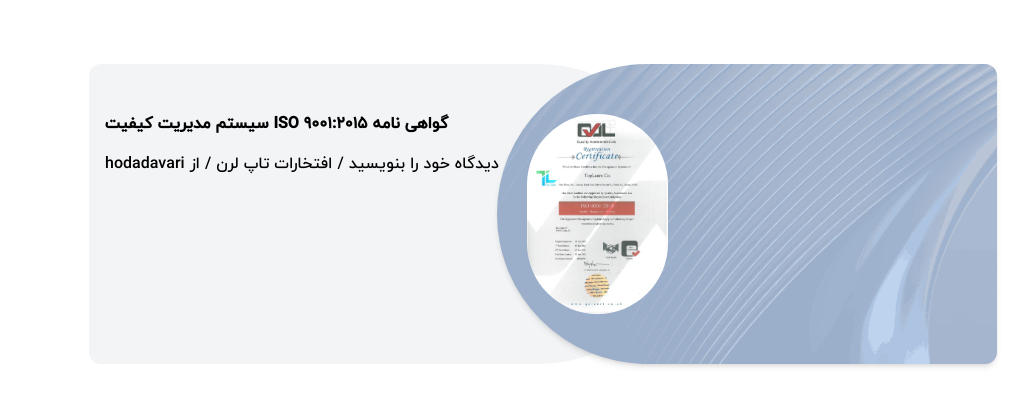
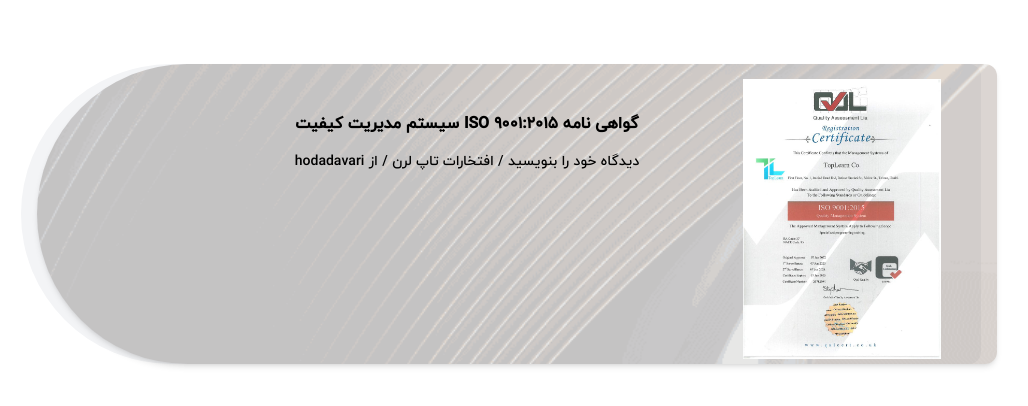
Before and after one commit to majid-amini/barnamenevisan, a website: page innerHonors.html in a window 1280 px wide. Shown: the whole page, without its empty margins (123-1151 px from the left). Drawn offline with Linux system fonts and the light colour scheme.

Commit message:
inner Honors page added

```diff
--- a/innerHonors.html
+++ b/innerHonors.html
@@ -23,27 +23,31 @@
     <section>
       <div class="container max-w-5xl p-8">
         <div
-          class="relative mt-8 h-[300px] flex flex-col-reverse md:flex-row gap-4 justify-center items-center"
+          class="relative mt-8 w-full md:h-[300px] flex flex-col-reverse md:flex-row gap-4 justify-center items-center"
         >
           <div
-            class="absolute right-0 w-[500px] h-[300px] bg-primaryColor-200 shadow-md p-2 text-left bg-[url('/img/zac.png')] bg-no-repeat bg-cover bg-center rounded-tr-2xl rounded-br-2xl rounded-tl-[200px] rounded-bl-[200px] z-20"
+            class="md:absolute right-0 w-full h-full md:h-[300px] shadow-md p-2 text-left bg-[url('/img/zac.png')] bg-no-repeat bg-lightGrayColor bg-opacity-[0.10] bg-cover bg-center rounded-xl md:rounded-tr-2xl md:rounded-br-2xl md:rounded-tl-[200px] md:rounded-bl-[200px] z-20"
           >
             <img
               src="./img/top1.jpg"
-              class="absolute left-[30px] top-[50px] max-w-[300px] max-h-[200px] object-cover rounded-full"
+              class="relative mx-auto md:absolute text-center md:right-[30px] top-[15px] md:w-[250px] h-[280px] object-contain"
               alt=""
             />
-          </div>
-          <div
-            class="relative w-[600px] left-[-128px] h-full p-2 bg-gray-100 rounded-tr-[200px] rounded-br-[200px] rounded-tl-2xl rounded-bl-2xl"
-          >
-            <h3 class="p-2 mt-8 text-md text-left font-bold">
+
+            <h3
+              class="p-2 mt-8 text-md text-right p-2 md:text-center md:mr-[100px] font-bold"
+            >
               گواهی نامه 9001:2015 ISO سیستم مدیریت کیفیت
             </h3>
-            <h3 class="p-2 text-left">
+            <h3
+              class="p-2 text-right text-sm md:text-md md:text-center md:mr-[100px]"
+            >
               دیدگاه‌ خود را بنویسید / افتخارات تاپ لرن / از hodadavari
             </h3>
           </div>
+          <div
+            class="absolute h-full md:relative w-full right-4 h-[320px] p-2 bg-gray-100 md:rounded-tr-2xl md:rounded-br-2xl md:rounded-tl-[200px] md:rounded-bl-[200px]"
+          ></div>
         </div>
       </div>
     </section>
```
Also changed, not shown: styles/style.css.
